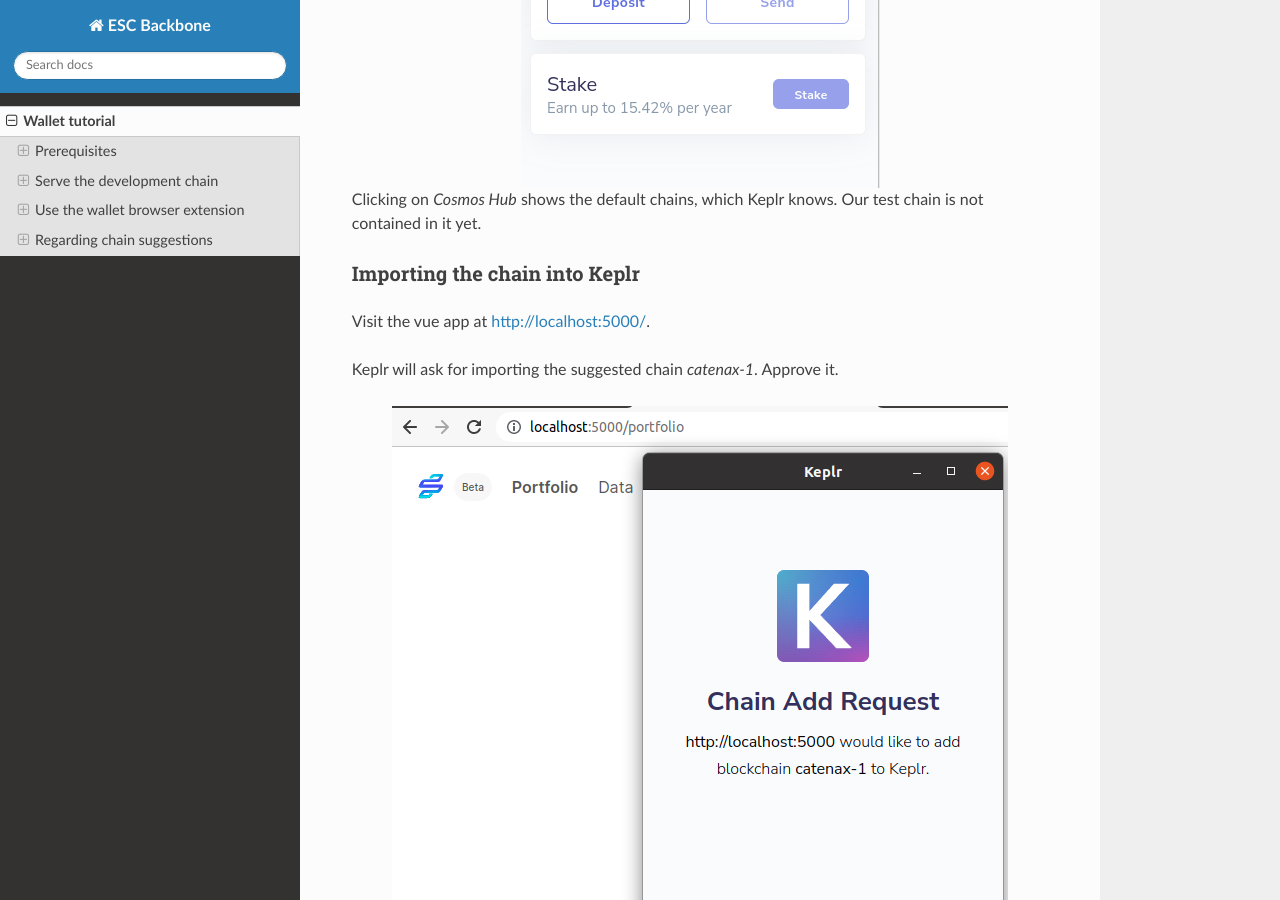
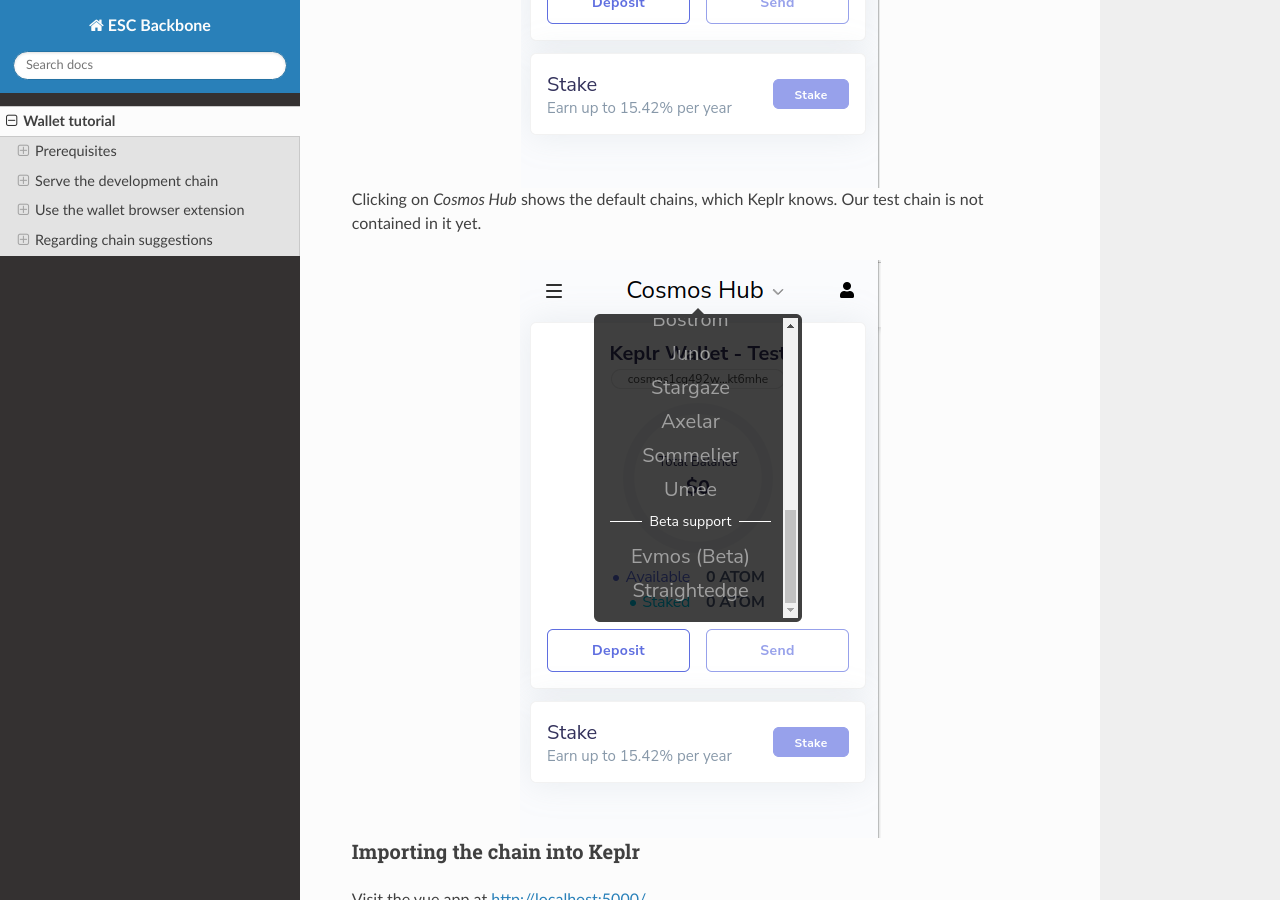
Before and after one commit to catenax-ng/tx-esc-backbone, a Sphinx documentation site: the page built from docs/developer_docs/source/wallet_tutorial/index.rst, in a window 1280 px wide and 900 px high, scrolled down 3460 px. Built offline with Sphinx 7.4.7 and the Read the Docs theme 2.0.0, drawn with Linux system fonts in a browser that asks for light colours.

Commit message:
Add image for checking absence of test net.
Signed-off-by: Lars Wegner <lars.wegner2@de.bosch.com>

```diff
--- a/docs/developer_docs/source/wallet_tutorial/index.rst
+++ b/docs/developer_docs/source/wallet_tutorial/index.rst
@@ -96,6 +96,10 @@
 
 Clicking on `Cosmos Hub` shows the default chains, which Keplr knows. Our test chain is not contained in it yet.
 
+.. image:: images/5_test_net_not_available_yet.png
+   :alt: test_net_not_available_yet
+   :align: center
+
 Importing the chain into Keplr
 ^^^^^^^^^^^^^^^^^^^^^^^^^^^^^^
 
```
